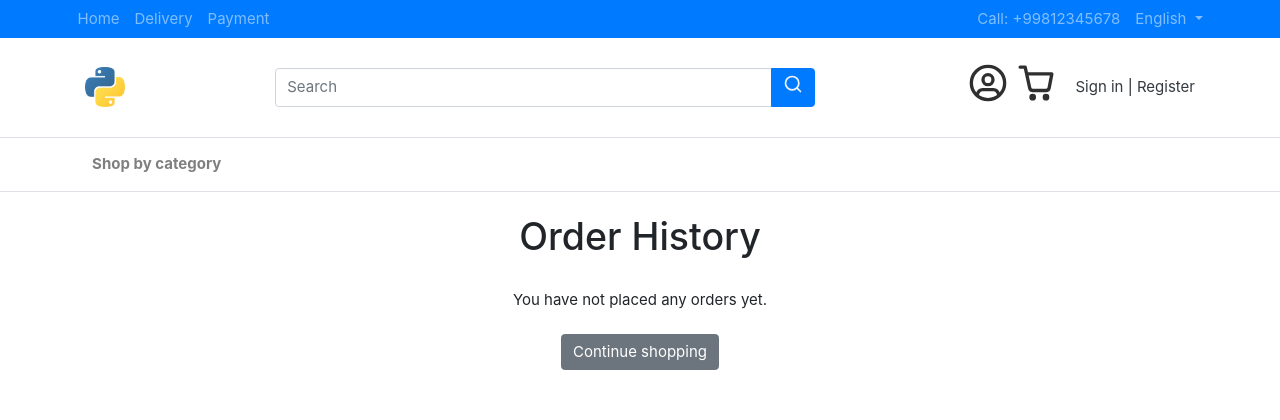
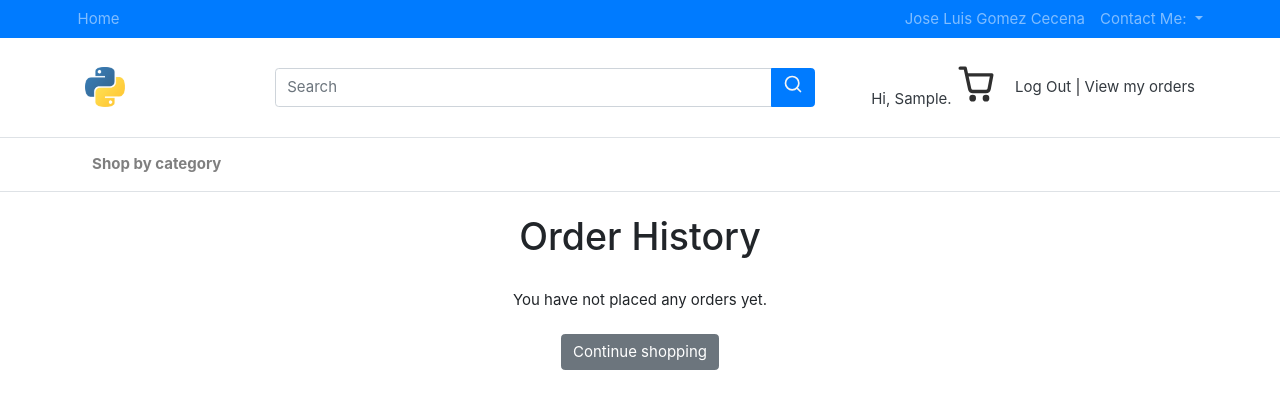
Before and after one commit to joseluis-gc/Django-Mysql-Ecommerce-Site, a Django app: page /order/history/ in a window 1280 px wide. Shown: the top 420 px of the page. Run offline with Django 3.2, Linux system fonts and the light colour scheme; the visitor is signed in with stand-in values (Sample User, id 1); data that the repository does not hold is empty; parts of the project's set-up code (start-up, migrations or seed data) failed here and were passed over; some libraries are stand-ins or nearby versions; some web fonts are replaced.

Commit message:
Updated ui

```diff
--- a/storev1/shop/templates/header.html
+++ b/storev1/shop/templates/header.html
@@ -6,17 +6,16 @@
 <nav class="navbar navbar-dark navbar-expand p-0 bg-primary">
 <div class="container">
     <ul class="navbar-nav d-none d-md-flex mr-auto">
-		<li class="nav-item"><a class="nav-link" href="#">Home</a></li>
-		<li class="nav-item"><a class="nav-link" href="#">Delivery</a></li>
-		<li class="nav-item"><a class="nav-link" href="#">Payment</a></li>
+		  <li class="nav-item"><a class="nav-link" href="{% url 'shop:allProductCat' %}">Home</a></li>
     </ul>
+
     <ul class="navbar-nav">
-		<li  class="nav-item"><a href="#" class="nav-link"> Call: +99812345678 </a></li>
+		<li  class="nav-item"><a href="#" class="nav-link"> Jose Luis Gomez Cecena </a></li>
 		<li class="nav-item dropdown">
-		 	<a href="#" class="nav-link dropdown-toggle" data-toggle="dropdown"> English </a>
+		 	<a href="#" class="nav-link dropdown-toggle" data-toggle="dropdown"> Contact Me: </a>
 		    <ul class="dropdown-menu dropdown-menu-right" style="max-width: 100px;">
-				<li><a class="dropdown-item" href="#">Arabic</a></li>
-				<li><a class="dropdown-item" href="#">Russian </a></li>
+				<li><a class="dropdown-item" href="mailto: joseluisgomezcecegna@gmail.com">Email</a></li>
+				<li><a class="dropdown-item" href="http://github.com/joseluis-gc">Github </a></li>
 		    </ul>
 		</li>
 	</ul> <!-- list-inline //  -->
@@ -61,10 +60,14 @@
         <span class="badge badge-pill badge-danger notify">{{item_count}}</span>
         {% endif %}
 
-        <a href="#" class="icon icon-sm ">
+        {% if request.user.is_authenticated and request.user.first_name %}
+          <a href="/">Hi, {{request.user.first_name}}.</a>
+        {% endif %}
+        <!--
+        <a href="#" data-toggle="dropdown" class="icon icon-sm ">
           <svg xmlns="http://www.w3.org/2000/svg" width="40" height="40" viewBox="0 0 24 24" fill="none" stroke="#2f2f2f" stroke-width="2" stroke-linecap="round" stroke-linejoin="round"><path d="M5.52 19c.64-2.2 1.84-3 3.22-3h6.52c1.38 0 2.58.8 3.22 3"/><circle cx="12" cy="10" r="3"/><circle cx="12" cy="12" r="10"/></svg>
         </a>
-
+        -->
 
         <a href="{% url 'cart_app:cart_detail' %}">
           <svg xmlns="http://www.w3.org/2000/svg" width="40" height="40" viewBox="0 0 24 24" fill="none" stroke="#2f2f2f" stroke-width="2" stroke-linecap="round" stroke-linejoin="round"><circle cx="10" cy="20.5" r="1"/><circle cx="18" cy="20.5" r="1"/><path d="M2.5 2.5h3l2.7 12.4a2 2 0 0 0 2 1.6h7.7a2 2 0 0 0 2-1.6l1.6-8.4H7.1"/></svg>
@@ -74,8 +77,13 @@
 			<div class="widget-header icontext">
 				<div class="text">
 					<div>
-						<a href="#">Sign in</a> |
-						<a href="#"> Register</a>
+          {% if request.user.is_authenticated and request.user.first_name %}
+						<a href="{% url 'logout' %}">Log Out</a> |
+						<a href="{% url 'order_app:history' %}">View my orders</a>
+          {% else %}
+            <a href="{% url 'login' %}">Log in</a> |
+						<a href="{% url 'signup' %}">Register</a>
+          {% endif %}
 					</div>
 				</div>
 			</div>
--- a/storev1/shop/templates/shop/product.html
+++ b/storev1/shop/templates/shop/product.html
@@ -10,7 +10,8 @@
             <nav aria-label="breadcrumb">
             <ol class="breadcrumb">
                 <li class="breadcrumb-item"><a href="{% url 'shop:allProductCat' %}">Home</a></li>
-                <li class="breadcrumb-item active" aria-current="page"><a href="{{ product.category.get_url }}">{{ product.name }}</a></li>
+                <li class="breadcrumb-item active" aria-current="page"><a href="{{ product.category.get_url }}">{{ product.category }}</a></li>
+                <li class="breadcrumb-item active" aria-current="page"><a href="#">{{ product.name }}</a></li>
             </ol>
             </nav>
         </div>
@@ -26,7 +27,7 @@
         <div class="col-lg-6">
             <div>
                 <h1>{{ product.name }}</h1>
-                <p>{{ product.price }}</p>
+                <p><b class="text-primary">${{ product.price }}</b></p>
                 <p>{{ product.description }}</p>
                 {% if product.stock <= 0 %}
                     <p><b>Out of Stock</b></p>
--- a/storev1/shop/views.py
+++ b/storev1/shop/views.py
@@ -38,6 +38,9 @@ def allProductCat(request, c_slug=None):
 
 
     return render(request, 'shop/category.html', {'category':c_page, 'products':products})
+
+
+
 
 
 def ProdCatDetail(request, c_slug, product_slug):
--- a/storev1/static/css/ui.css
+++ b/storev1/static/css/ui.css
@@ -853,6 +853,8 @@ a[class*=card]:hover .title {
   display: inline-block;
   -o-object-fit: cover;
      object-fit: cover;
+     object-position: center top;
+
 }
 
 /* GRID STYLE PRODUCT ITEM */
```
Also changed, not shown: storev1/shop/templates/shop/category.html (+49 -5 lines), storev1/static/img/1.jpg (added), storev1/static/media/category/levaction.webp (added), storev1/static/media/product/nier-automata-statue-1-4-2b-yorha-no-2-type-b-52-cm.jpg (added).
